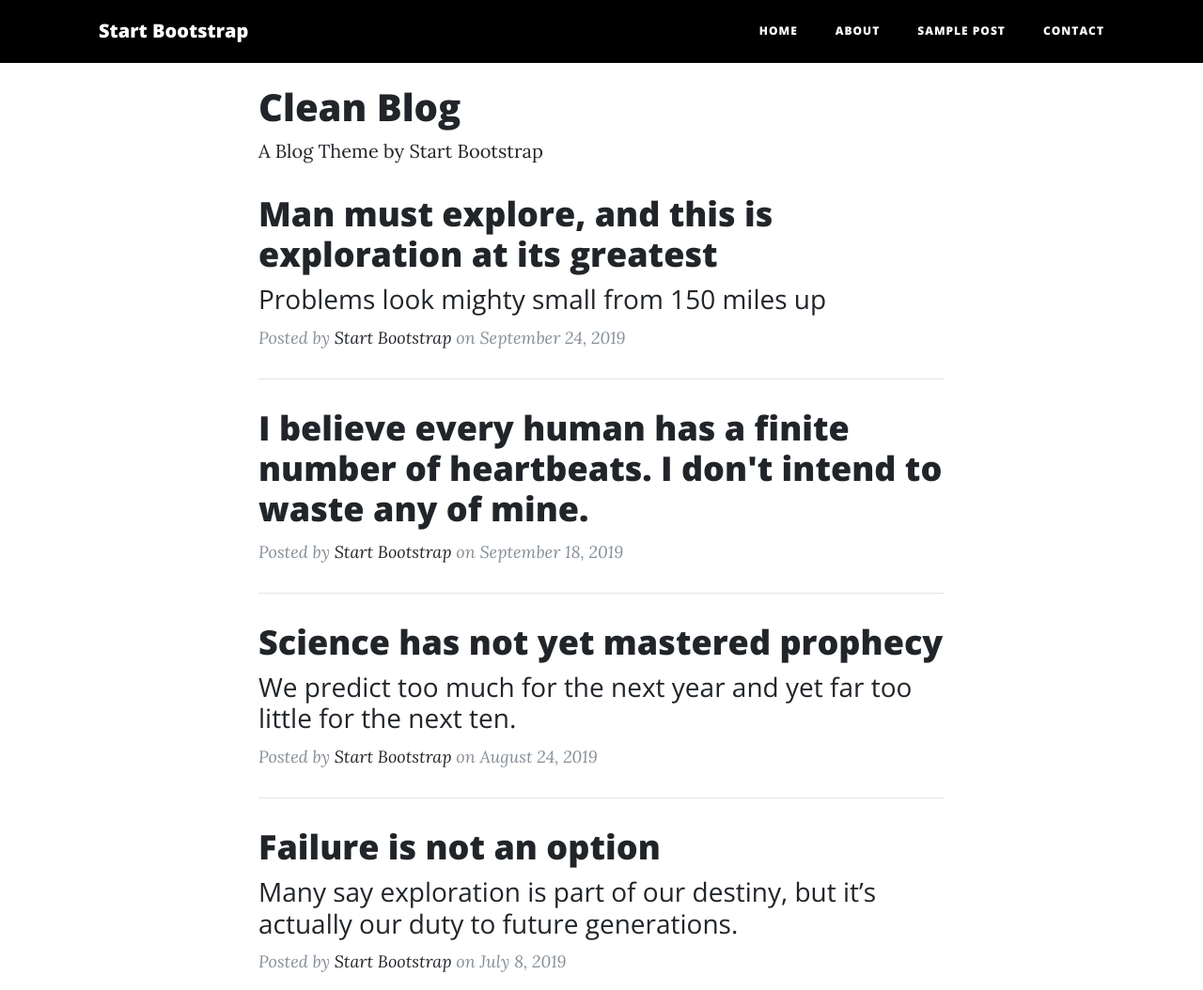
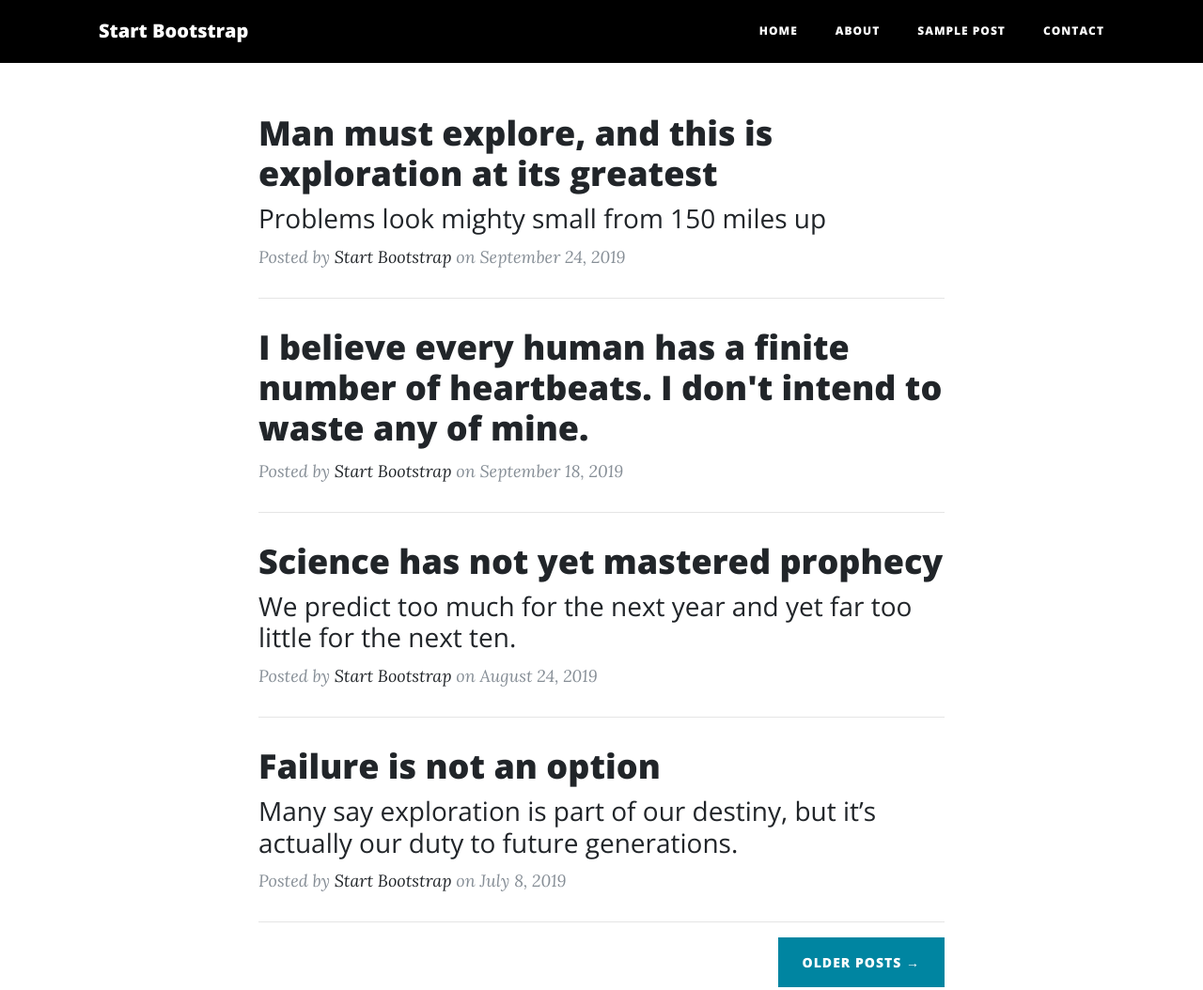
Before and after one commit to ShiBotak/shibotak.github.io, a website: page index.html in a window 1280 px wide. Shown: the top 1054 px of the page at 94% size. Drawn offline with nearby package versions, Linux system fonts and the light colour scheme.

Commit message:
Update index.html

```diff
--- a/index.html
+++ b/index.html
@@ -8,7 +8,7 @@
   <meta name="description" content="">
   <meta name="author" content="">
 
-  <title>Clean Blog - Start Bootstrap Theme</title>
+  <title>Shi Botak</title>
 
   <!-- Bootstrap core CSS -->
   <link href="vendor/bootstrap/css/bootstrap.min.css" rel="stylesheet">
@@ -61,8 +61,7 @@
       <div class="row">
         <div class="col-lg-8 col-md-10 mx-auto">
           <div class="site-heading">
-            <h1>Clean Blog</h1>
-            <span class="subheading">A Blog Theme by Start Bootstrap</span>
+
           </div>
         </div>
       </div>
```
